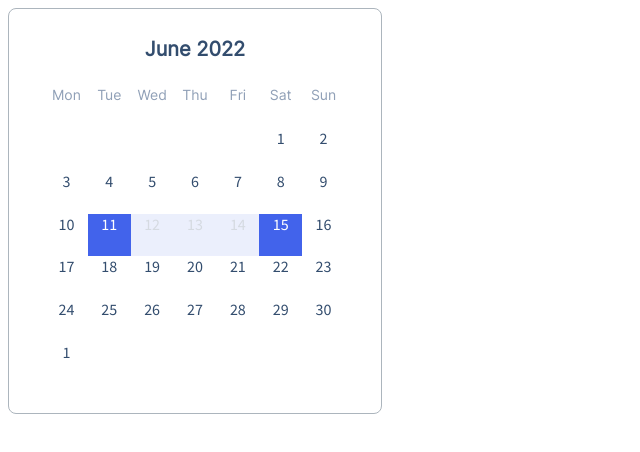
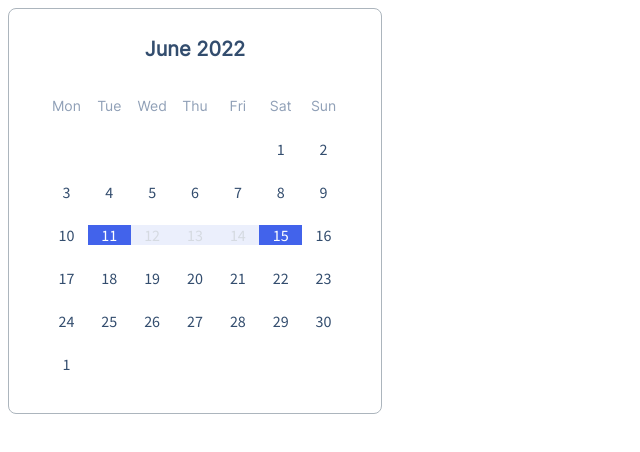
Before and after one commit to js-tasks-ru/htmlcss-20220616_maxim-b, a website: page 05-lection3/03-calendar/index.html in a window 1280 px wide. Shown: the whole page, without its empty margins (0-640 px from the left). Drawn offline with Linux system fonts and the light colour scheme.

Commit message:
Календарь фикс

```diff
--- a/05-lection3/03-calendar/calendar.css
+++ b/05-lection3/03-calendar/calendar.css
@@ -42,7 +42,7 @@
     line-height: 20px;
     text-align: center;
     color: var(--calendar-title);
-    align-self: stretch;
+    align-items: center;
 }
 
 .calendar__item_day {
```
